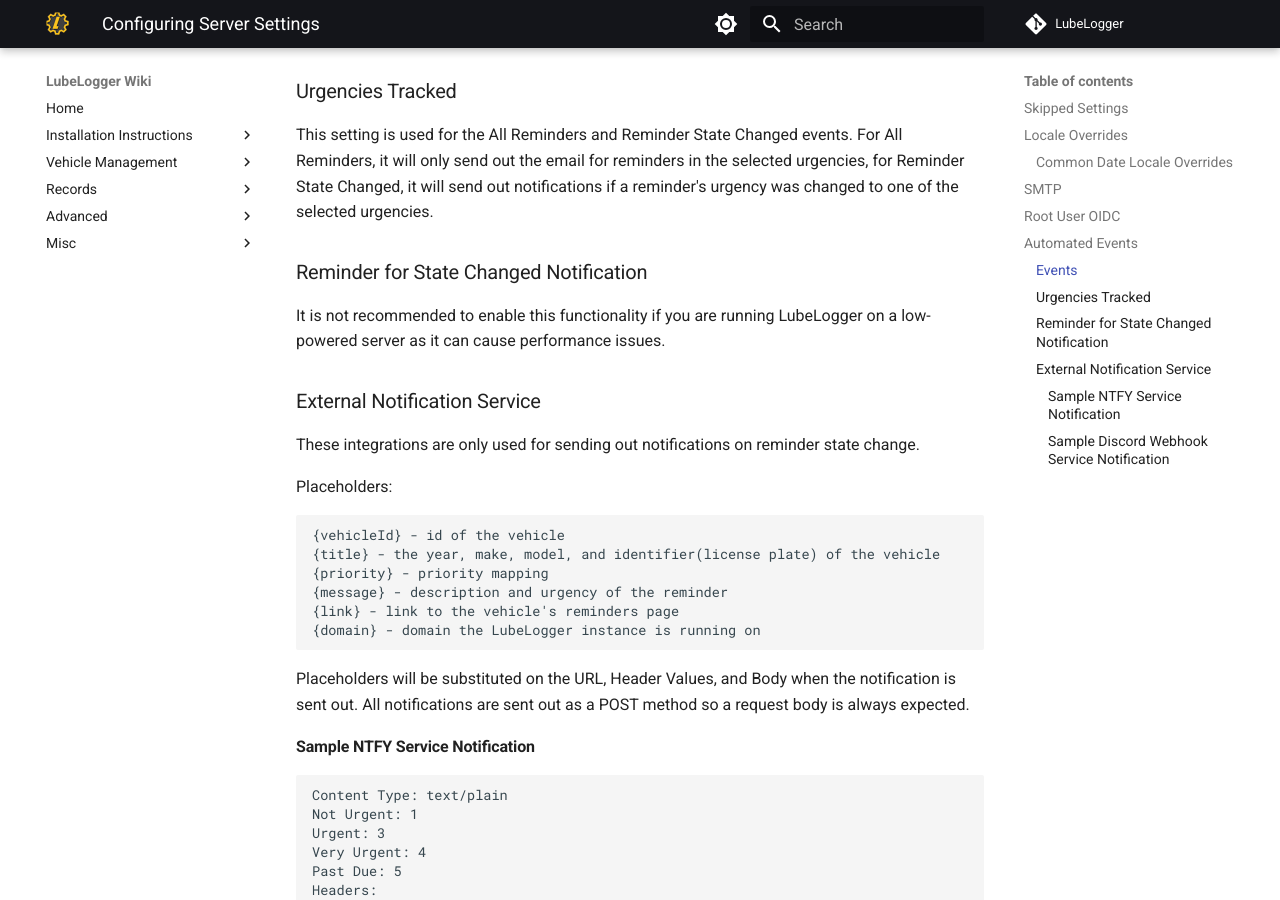
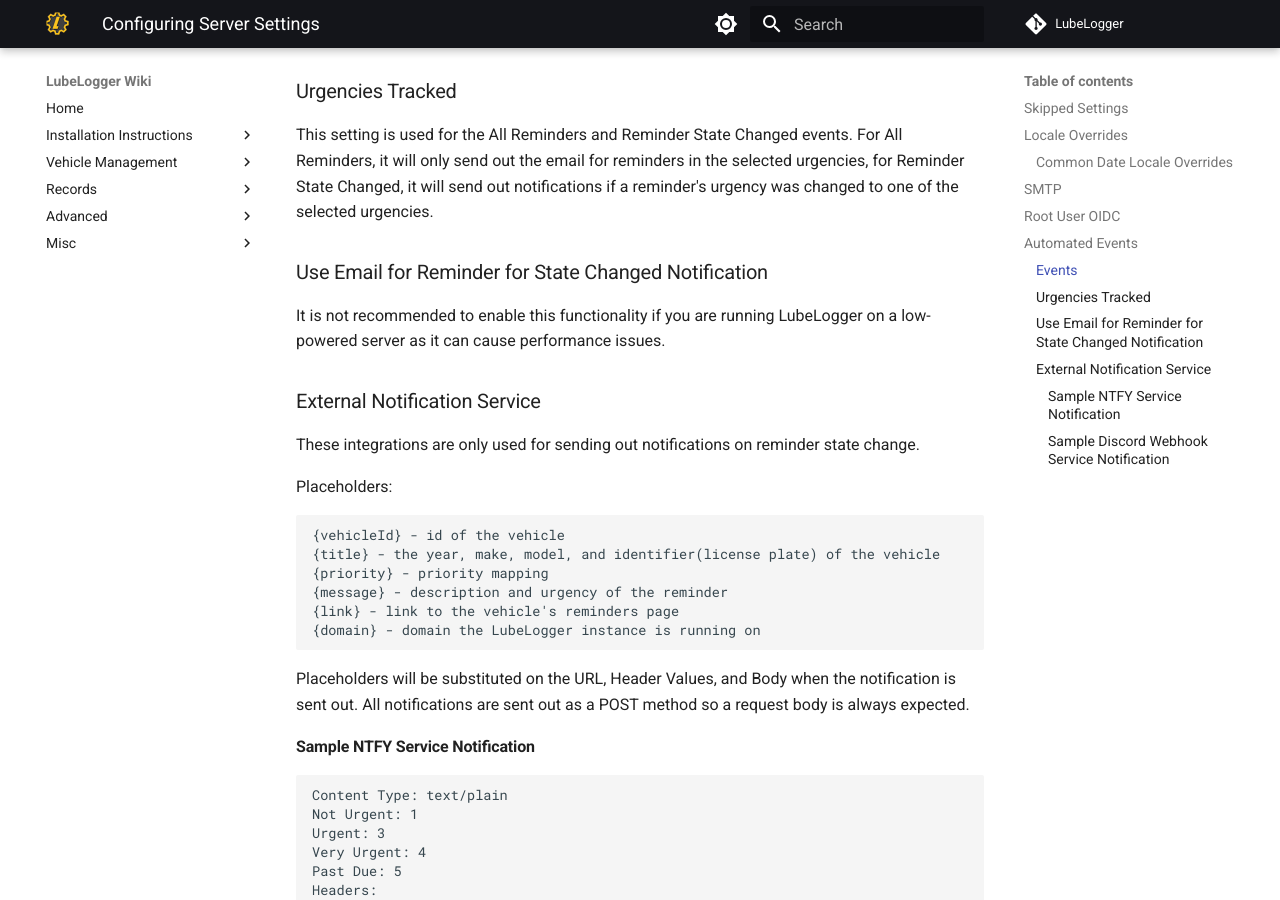
Before and after one commit to hargata/lubelog_docs, an MkDocs documentation site: the page built from docs/Installation/Server Settings.md, in a window 1280 px wide and 900 px high, scrolled down 3691 px. Built offline with MkDocs 1.6.1 and Material for MkDocs 9.7.7, drawn with Linux system fonts in a browser that asks for light colours; comment, search, counter and statistics services are not loaded.

Commit message:
fix wording.

```diff
--- a/docs/Installation/Server Settings.md
+++ b/docs/Installation/Server Settings.md
@@ -65,7 +65,7 @@
 
 This setting is used for the All Reminders and Reminder State Changed events. For All Reminders, it will only send out the email for reminders in the selected urgencies, for Reminder State Changed, it will send out notifications if a reminder's urgency was changed to one of the selected urgencies.
 
-### Reminder for State Changed Notification
+### Use Email for Reminder for State Changed Notification
 
 It is not recommended to enable this functionality if you are running LubeLogger on a low-powered server as it can cause performance issues.
 
```
